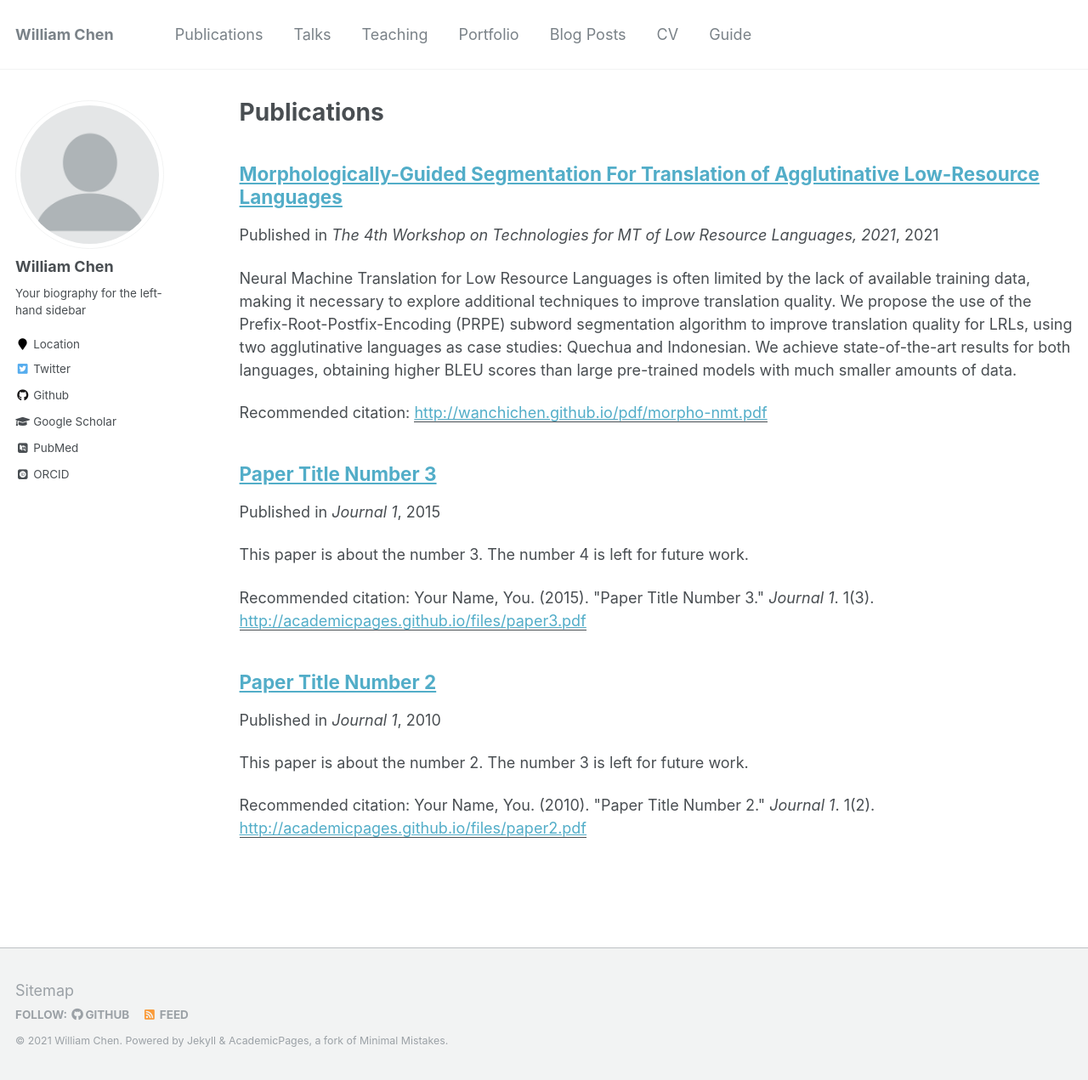
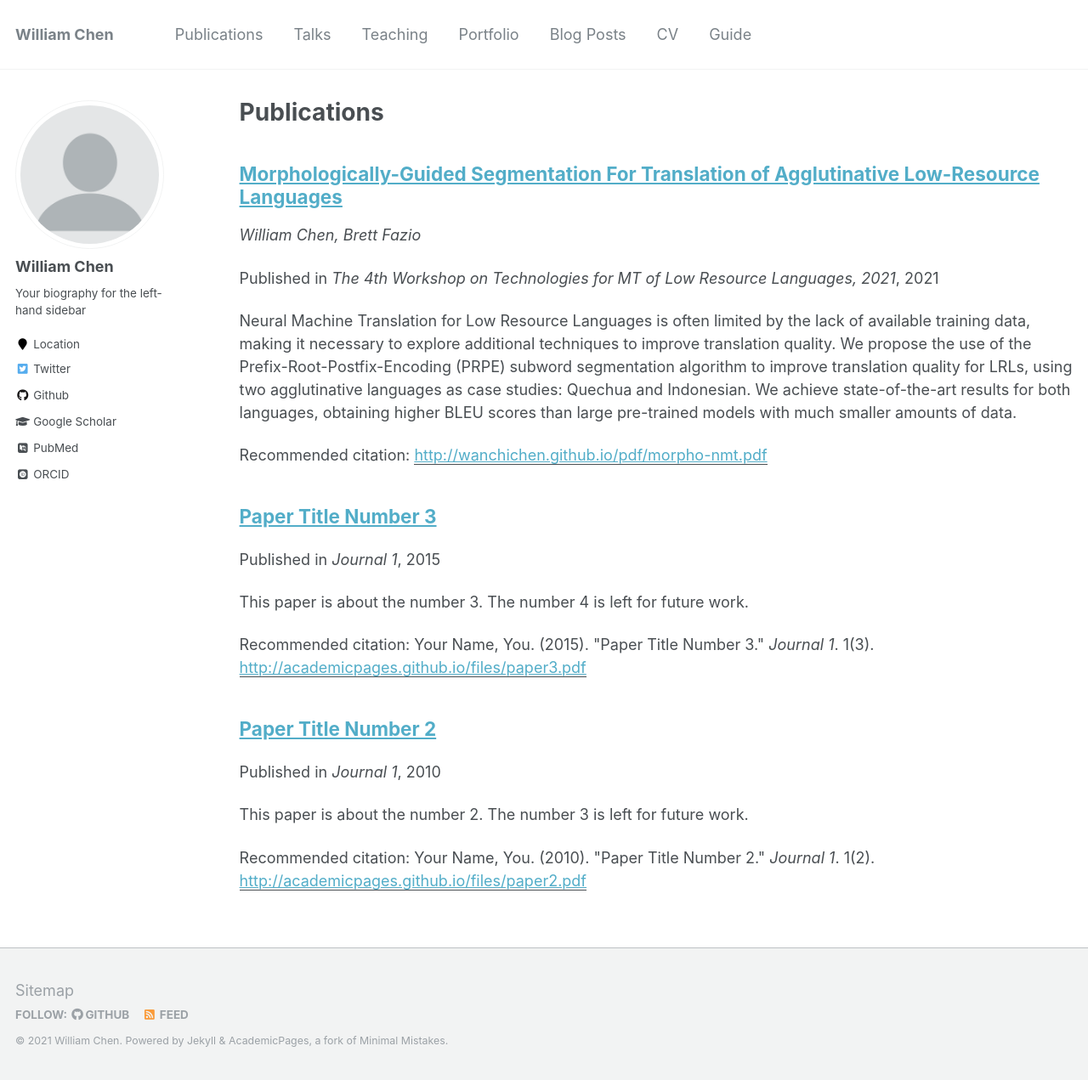
Before and after one commit to wanchichen/wanchichen.github.io, a Jekyll site: the page built from _pages/publications.md, in a window 1280 px wide and 1271 px high. Shown: the whole window at 85% size. Built offline with Jekyll 4.4.1, drawn with Linux system fonts in a browser that asks for light colours; some web fonts are replaced.

Commit message:
Update archive-single.html

```diff
--- a/_includes/archive-single.html
+++ b/_includes/archive-single.html
@@ -41,6 +41,7 @@
         {% if post.collection == 'teaching' %}
           <p> {{ post.type }}, <i>{{ post.venue }}</i>, {{ post.date | default: "1900-01-01" | date: "%Y" }} </p>
         {% elsif post.collection == 'publications' %}
+          <p><i>{{ post.authors }}</i></p>
           <p>Published in <i>{{ post.venue }}</i>, {{ post.date | default: "1900-01-01" | date: "%Y" }} </p>
         {% elsif post.date %}
          <p class="page__date"><strong><i class="fa fa-fw fa-calendar" aria-hidden="true"></i> {{ site.data.ui-text[site.locale].date_label | default: "Published:" }}</strong> <time datetime="{{ post.date | default: "1900-01-01" | date_to_xmlschema }}">{{ post.date | default: "1900-01-01" | date: "%B %d, %Y" }}</time></p>
```
